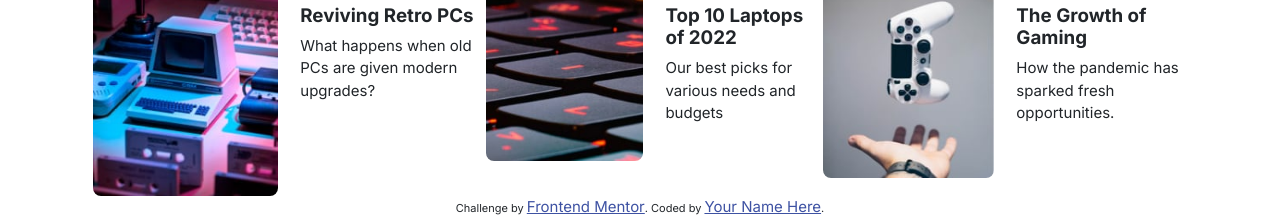
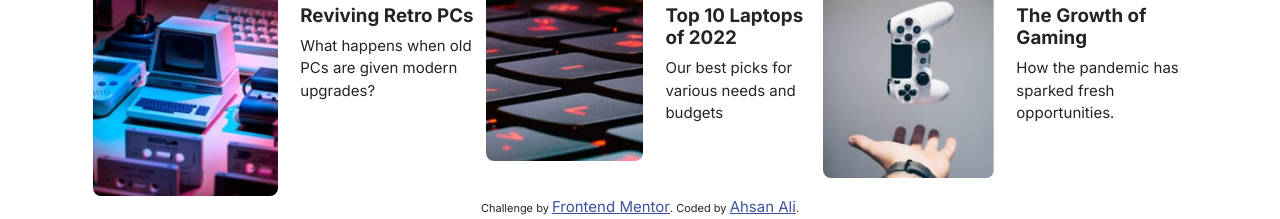
Before and after one commit to AhsanAli-Dev0/news-homepage-main, a plain HTML site: page index.html in a window 1280 px wide. Shown: the part 678-897 px from the top of the page. Drawn offline with nearby package versions, Linux system fonts and the light colour scheme.

Commit message:
news-homepage-main

```diff
--- a/index.html
+++ b/index.html
@@ -200,7 +200,7 @@
 
   <div class="attribution">
     Challenge by <a href="https://www.frontendmentor.io?ref=challenge" target="_blank">Frontend Mentor</a>.
-    Coded by <a href="#">Your Name Here</a>.
+    Coded by <a href="https://github.com/AhsanAli-Dev0">Ahsan Ali</a>.
   </div>
   <script src="https://cdn.jsdelivr.net/npm/bootstrap@5.3.3/dist/js/bootstrap.bundle.min.js" integrity="sha384-YvpcrYf0tY3lHB60NNkmXc5s9fDVZLESaAA55NDzOxhy9GkcIdslK1eN7N6jIeHz" crossorigin="anonymous"></script>
 
```
